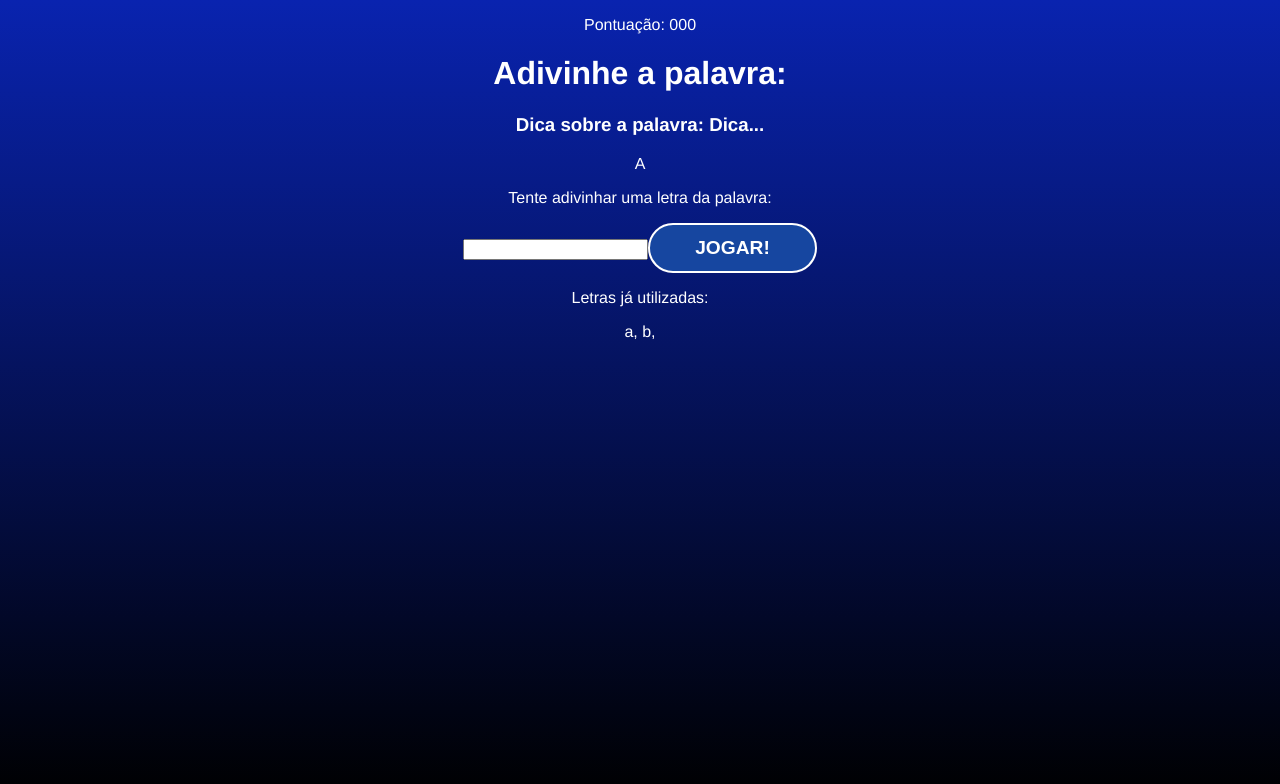
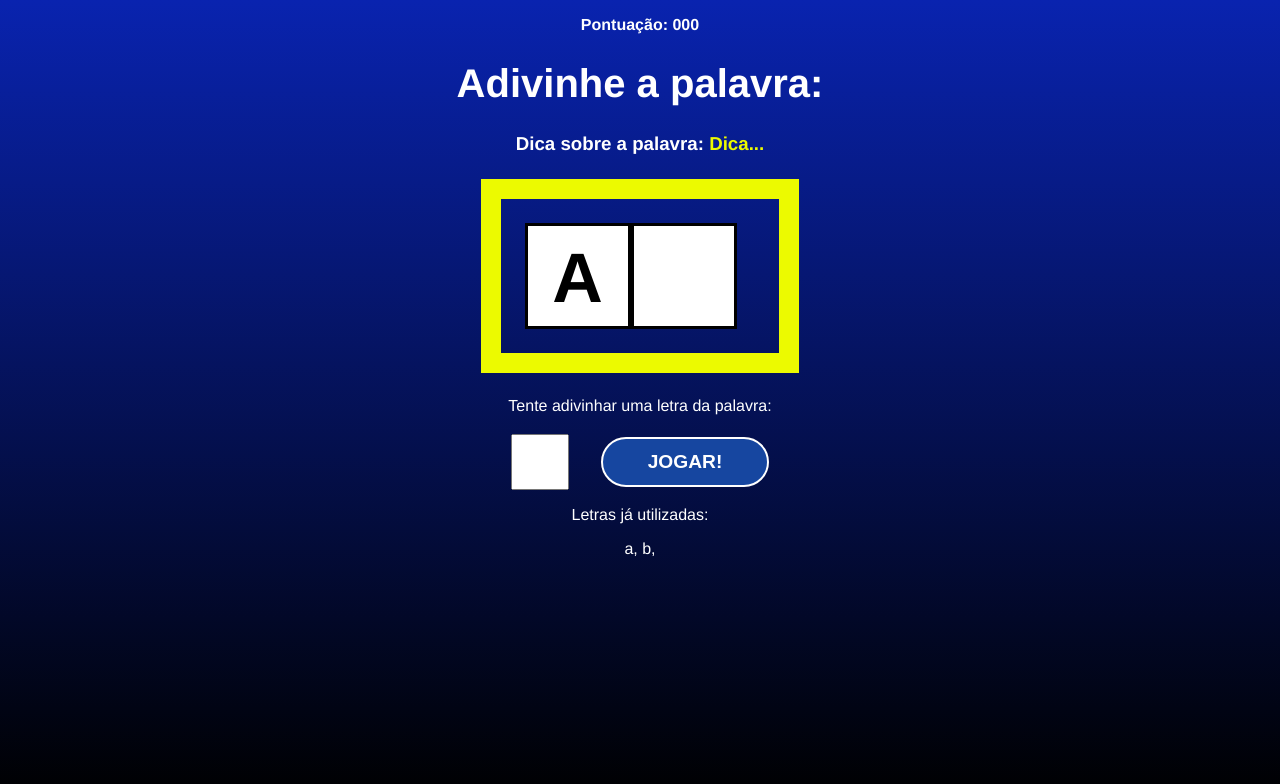
Before and after one commit to heliohdd/secret-word-project, a React (Vite) app: page / in a window 1280 px wide. Both pictures are taken after a click on the button "COMEÇAR O JOGO". Shown: the top 784 px of the page. Built offline with nearby package versions, Linux system fonts and the light colour scheme.

Commit message:
CSS da tela do jogo

```diff
--- /dev/null
+++ b/src/components/Game.css
@@ -0,0 +1,48 @@
+.game h1 {
+    font-size: 2.5em;
+}
+
+.points span {
+    font-weight: bold;
+}
+
+.tip span {
+    color: #ecfa00;
+}
+
+.wordContainer {
+    margin: 1.5em;
+    padding: 1.5em;
+    border: 20px solid #ecfa00;
+    display: flex;
+}
+
+.letter, .blankSquare {
+    font-size: 70px;
+    line-height: 1.5;
+    border: 3px solid#000;
+    height: 100px;
+    width: 100px;
+    text-transform: uppercase;
+    background-color: #fff;
+    color: #000;
+    font-weight: bold;
+}
+
+.letterContainer p {
+    margin-bottom: 1.2em;
+}
+
+.letterContainer form {
+    display: flex;
+    align-items: center;
+    justify-content: center;
+}
+
+.letterContainer input {
+    height: 50px;
+    width: 50px;
+    font-size: 2em;
+    text-align: center;
+    margin-right: 1em;
+}
--- a/src/components/Game.jsx
+++ b/src/components/Game.jsx
@@ -1,3 +1,5 @@
+import "./Game.css"
+
 import React from "react";
 
 const Game = ({ verifyLetter }) => {
```
